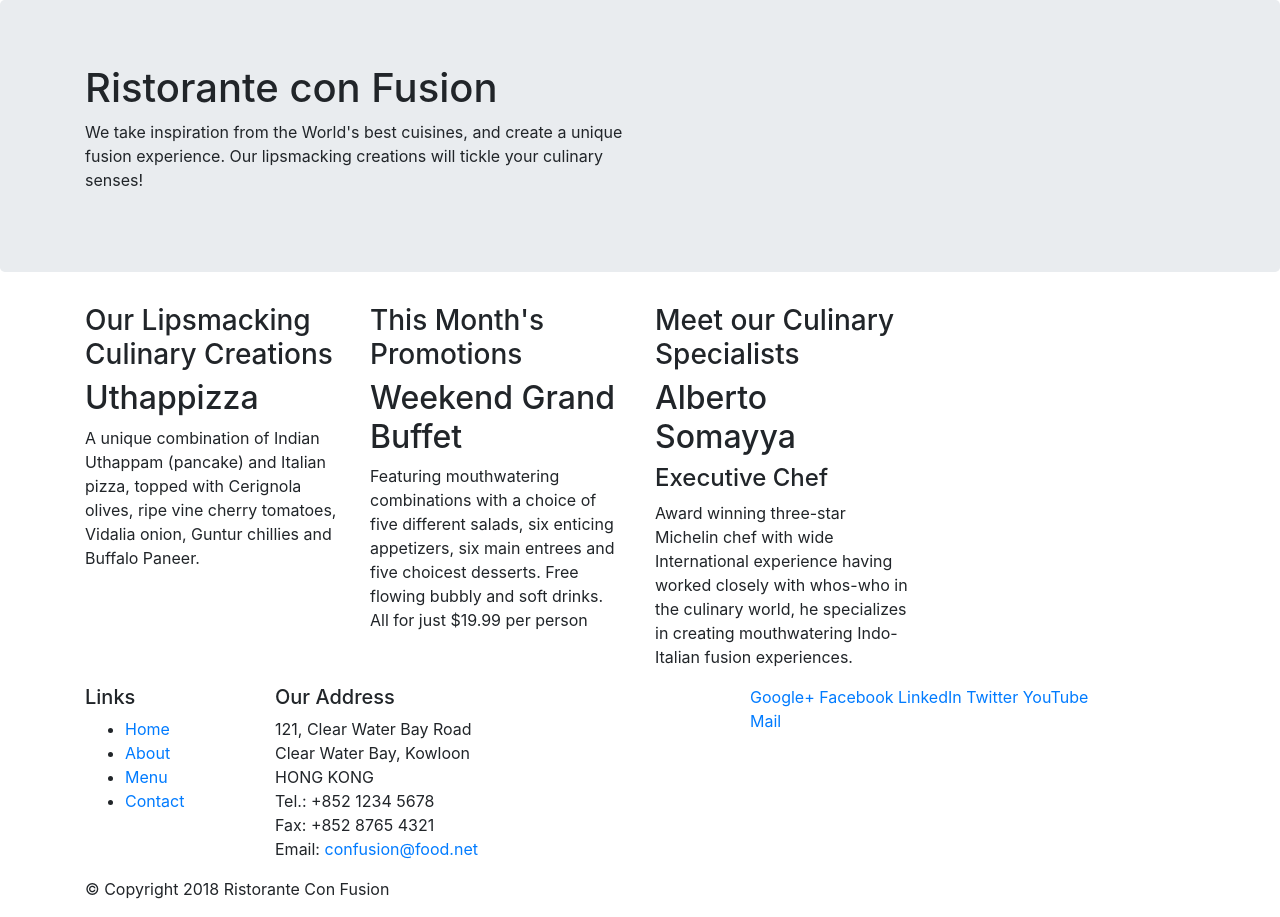
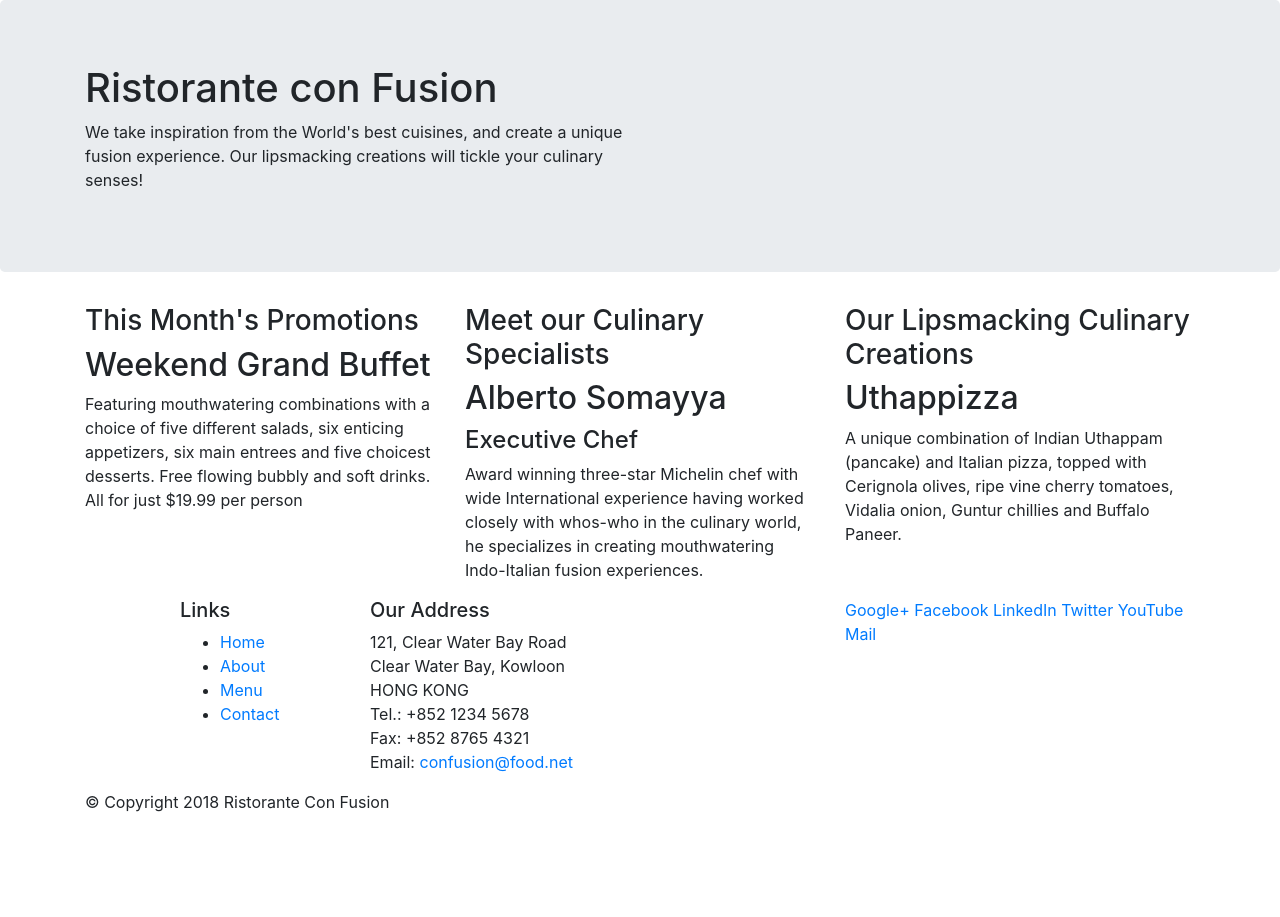
Before and after one commit to nhat2211/reactjs, a website: page index.html in a window 1280 px wide. After the commit the page ends 830 px from the top, so only its background shows below. Drawn offline with nearby package versions, Linux system fonts and the light colour scheme.

Commit message:
[React-1492023] apply responsive design

```diff
--- a/index.html
+++ b/index.html
@@ -1,5 +1,4 @@
 <!DOCTYPE html>
-
 
 <head>
     <!-- Required meta tags always come first -->
@@ -35,7 +34,7 @@
     <div class="container">
 
         <div class="row">
-            <div class="col-sm-4 col-md-3">
+            <div class="col-sm-4 order-sm-last col-md-4">
                 <div>
                     <h3>Our Lipsmacking Culinary Creations</h3>
                 </div>
@@ -46,7 +45,7 @@
             </div>
 
 
-            <div class="col-sm-4 col-md-3">
+            <div class="col-sm-4 col-md-4">
                 <div>
                     <h3>This Month's Promotions</h3>
                 </div>
@@ -56,7 +55,7 @@
                 </div>
             </div>
 
-            <div class="col-sm-4 col-md-3">
+            <div class="col-sm-4 col-md-4">
                 <div>
                     <h3>Meet our Culinary Specialists</h3>
                 </div>
@@ -76,7 +75,7 @@
     <footer>
         <div class="container">
             <div class="row">
-                <div class="col-4 col-sm-2">
+                <div class="col-4 offset-1 col-sm-2">
                     <h5>Links</h5>
                     <ul>
                         <li><a href="#">Home</a></li>
```
